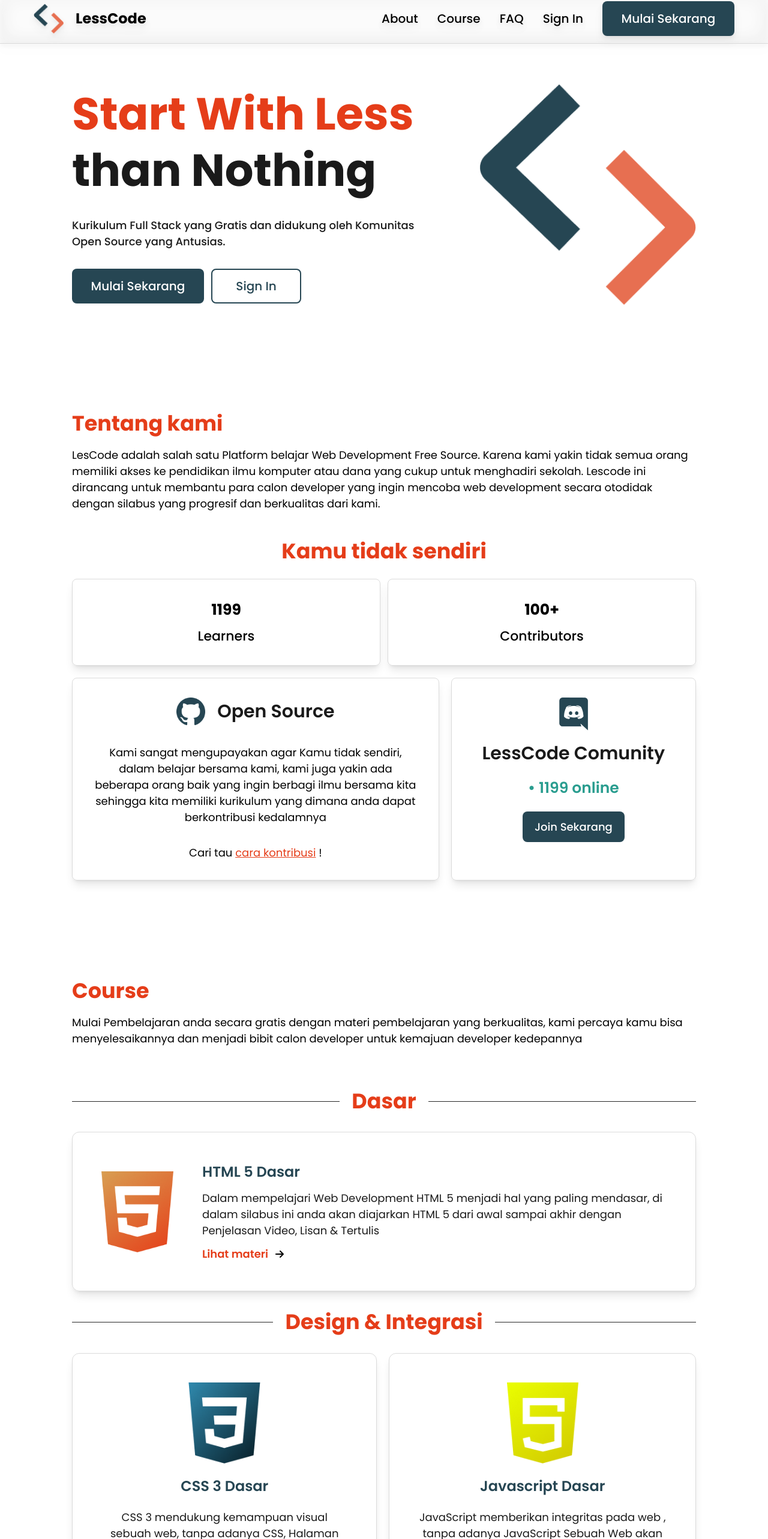
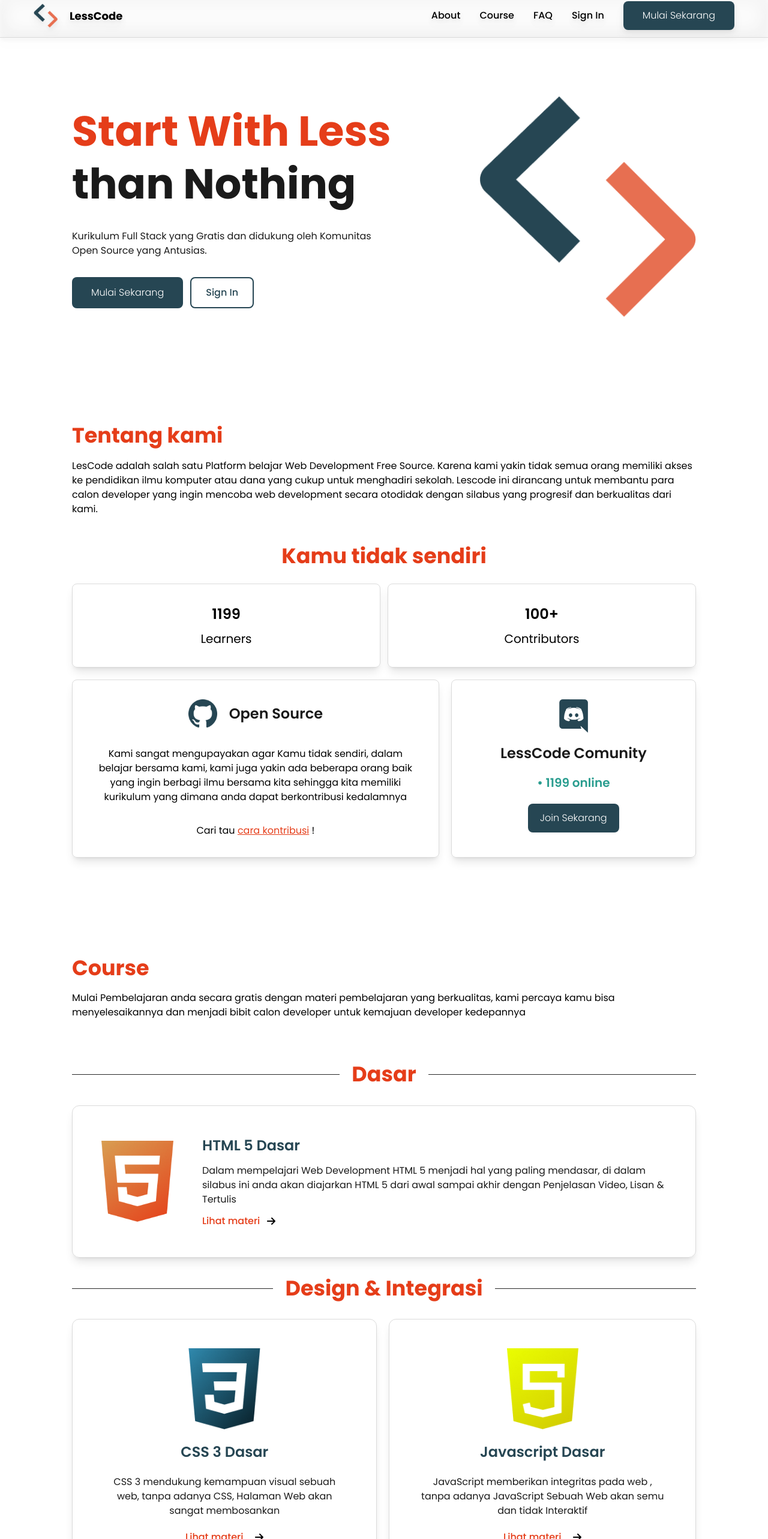
Before and after one commit to adenkesuma/LessCode, a Next.js app: page / in a window 1280 px wide. Shown: the part 10-2576 px from the top of the page at 60% size. Built offline with nearby package versions, Linux system fonts and the light colour scheme; a web font is replaced by a local one.

Commit message:
fix size font text

```diff
--- a/components/landing-page/about/box.js
+++ b/components/landing-page/about/box.js
@@ -8,8 +8,8 @@ import { Join } from "../button";
 export const Box = ({count, description}) => {
     return (
         <div className="p-3 md:py-5 md:px-6 lg:py-6 lg:px-12 xl:p-8 rounded-lg border border-solid border-[#dbdbdb] text-center shadow-lg w-full">
-            <p className="text-[13px] xs:text-[15px] lg:text-[20px] xl:text-[25px] font-semibold xl:font-bold mb-2">{count}</p>
-            <p className="text-[12px] xs:text-[14px] lg:text-[18px] xl:text-[22px] font-medium">{description}</p>
+            <p className="text-[13px] xs:text-[15px] lg:text-[20px] xl:text-[24px] font-semibold mb-2">{count}</p>
+            <p className="text-[12px] xs:text-[14px] lg:text-[18px] xl:text-[20px] font-normal">{description}</p>
         </div>
     )
 }
@@ -20,12 +20,12 @@ export const BoxGithub = () => {
         <div className="p-5 xs:p-6 sm:p-8 rounded-lg border border-solid border-[#dbdbdb] shadow-lg w-full md:w-[60%] flex flex-col gap-8">
             <figure className="flex items-center flex-col md:flex-row gap-5 justify-center">
                 <Image className="w-10 xs:w-12" src={github} alt="github"/>
-                <figcaption className="text-[16px] xs:text-[18px] md:text-[20px] lg:text-[25px] xl:text-[30px] font-semibold text-[#1a1a1a]">Open Source</figcaption>
+                <figcaption className="text-[16px] md:text-[20px] lg:text-[24px] font-semibold text-[#1a1a1a]">Open Source</figcaption>
             </figure>
-            <p className="text-[13px] xs:text-[14px] lg:text-[15px] xl:text-[18px]">
+            <p className="text-[13px] md:text-[14px] lg:text-[16px]">
                 Kami sangat mengupayakan agar Kamu tidak sendiri, dalam belajar bersama kami, kami juga yakin ada beberapa orang baik yang ingin berbagi ilmu bersama kita sehingga kita memiliki kurikulum yang dimana anda dapat berkontribusi kedalamnya
             </p>
-            <p className="text-[13px] xs:text-[14px] lg:text-[15px] xl:text-[18px]">
+            <p className="text-[13px] md:text-[14px] lg:text-[16px]">
                 Cari tau <Link className="text-[#E53D19] underline" href="/">cara kontribusi</Link> !
             </p>
         </div>
@@ -38,8 +38,8 @@ export const BoxDiscord = () => {
         <div className="p-5 xs:p-6 sm:p-8 rounded-lg border border-solid border-[#dbdbdb] shadow-lg w-full md:w-[40%] text-center">
             <figure className="flex flex-col justify-center items-center gap-4 mb-5">
                 <Image className="w-10 xs:w-12" src={discord} alt="discord logo"/>
-                <figcaption className="text-[16px] xs:text-[20px] lg:text-[25px] xl:text-[30px] font-semibold text-[#1a1a1a]">LessCode Comunity</figcaption>
-                <span className="text-[16px] xs:text-[18px] sm:text-[20px] xl:text-[25px] font-medium xl:font-semibold text-[#2A9D8F]">&bull; 1199 online</span>
+                <figcaption className="text-[16px] md:text-[20px] lg:text-[24px] font-semibold text-[#1a1a1a]">LessCode Comunity</figcaption>
+                <span className="text-[16px] md:text-[18px] lg:text-[20px] font-medium lg:font-semibold text-[#2A9D8F]">&bull; 1199 online</span>
             </figure>
             <Join />
         </div>
--- a/components/landing-page/button.js
+++ b/components/landing-page/button.js
@@ -3,7 +3,7 @@ import Link from "next/link";
 export const StartNow = () => {
     return (
         <div className="flex justify-center">
-            <button className="w-full sm:w-[400px] md:w-[180px] xl:w-[220px] bg-[#264653] py-3 px-6 md:py-[10px] md:px-5 xl:py-[14px] rounded-lg text-white text-[16px] md:text-[14px] lg:text-[15px] xl:text-[20px] font-medium">
+            <button className="w-full xs:w-[85%] sm:w-[75%] md:w-full bg-[#264653] py-2 px-6 md:py-3 md:px-8 rounded-lg text-white text-[14px] md:text-[16px] font-light">
                 <Link href="/auth/signUp">Mulai Sekarang</Link>
             </button>
         </div>
@@ -13,7 +13,7 @@ export const StartNow = () => {
 export const SignIn = () => {
     return (
         <div className="flex justify-center">
-            <button className="w-full sm:w-[400px] md:w-[120px] xl:w-[150px] bg-white border-solid border-2 border-[#264653] py-[10px] px-6 md:py-[8px] md:px-6 xl:py-[12px] text-[16px] md:text-[14px] lg:text-[15px] xl:text-[20px] font-medium rounded-lg text-[#264653]">
+            <button className="w-full xs:w-[85%] sm:w-[75%] md:w-full py-2 px-6 md:py-3 pmd:px-8 bg-white border-solid border-2 border-[#264653] md:px-6 xl:py-[12px] text-[14px] md:text-[16px] font-medium rounded-lg text-[#264653]">
                 <Link href="/auth/signIn">Sign In</Link>
             </button>
         </div>
@@ -23,7 +23,7 @@ export const SignIn = () => {
 export const Join = () => {
     return (
         <div className="flex justify-center">
-            <button className="bg-[#264653] py-3 px-5 rounded-lg text-white text-[16px] md:text-[14px] lg:text-[15px] xl:text-[18px] font-medium
+            <button className="bg-[#264653] py-3 px-5 rounded-lg text-white text-[14px] md:text-[16px] font-light
             ">Join Sekarang</button>
         </div>
     )
--- a/components/landing-page/courses/box.js
+++ b/components/landing-page/courses/box.js
@@ -10,9 +10,9 @@ export const Box = ({ title, paragraf, logo}) => {
         <div className="p-5 xs:p-6 sm:p-8 lg:p-12 border border-solid border-[#dbdbdb] rounded-xl shadow-lg flex flex-col items-center gap-5">
             <Image className="w-[90px] sm:w-[100px] md:w-[90px] md:h-[100px] lg:w-[120px] lg:h-[135px]" src={logo} alt="logo"/>
             <h3 className="text-[16px] xs:text-[18px] sm:text-[20px] md:text-[22px] lg:text-[24px] text-[#264653] font-semibold">{title}</h3>
-            <p className="text-center text-[13px] xs:text-[14px] lg:text-[15px] xl:text-[18px] text-[#1a1a1a]">{paragraf}</p>
+            <p className="text-center text-[13px] md:text-[14px] lg:text-[16px] text-[#1a1a1a]">{paragraf}</p>
             <div className="flex justify-center items-center gap-5">
-                <span className="text-[#E53D19] text-[13px] xs:text-[14px] lg:text-[15px] xl:text-[18px] font-semibold">Lihat materi</span>
+                <span className="text-[#E53D19] text-[13px] md:text-[14px] lg:text-[16px] font-medium">Lihat materi</span>
                 <FontAwesomeIcon icon={faArrowRight}/>
             </div>
         </div>
@@ -26,11 +26,11 @@ export const CourseHtml = () => {
             <Image className="w-[90px] sm:w-[100px] md:w-[90px] md:h-[100px] lg:w-[120px] lg:h-[135px]" src={html} alt="html logo"/>
             <div className="flex flex-col gap-5 md:gap-3 md:text-left">
                 <h3 className="font-semibold text-[16px] xs:text-[18px] sm:text-[20px] md:text-[22px] lg:text-[24px] text-[#264653]">HTML 5 Dasar</h3>
-                <p className="text-[13px] xs:text-[14px] lg:text-[15px] xl:text-[18px] text-[#1a1a1a]">
+                <p className="text-[13px] md:text-[14px] lg:text-[16px] text-[#1a1a1a]">
                     Dalam mempelajari Web Development HTML 5 menjadi hal yang paling mendasar, di dalam silabus ini anda akan diajarkan HTML 5 dari awal sampai akhir dengan Penjelasan Video, Lisan & Tertulis
                 </p>
                 <div className="flex justify-center items-center gap-3 md:justify-start">
-                    <span className="text-[#E53D19] text-[13px] xs:text-[14px] lg:text-[15px] xl:text-[18px] font-semibold">Lihat materi</span>
+                    <span className="text-[#E53D19] text-[13px] md:text-[14px] lg:text-[16px] font-medium">Lihat materi</span>
                     <FontAwesomeIcon icon={faArrowRight}/>
                 </div>
             </div>
--- a/components/landing-page/header/header.js
+++ b/components/landing-page/header/header.js
@@ -5,15 +5,15 @@ import styled from "@/styles/Home.module.css";
 
 const Header = () => {
   return (
-    <header className="flex justify-between items-center my-0 mx-auto xl:w-[1200px] md:justify-between flex-col gap-16 pt-28 px-[20px] xs:px-[30px] sm:pt-32 sm:px-[50px] md:px-[55px] lg:px-[80px] xl:pt-[150px] md:pb-12 md:flex-row md:gap-10 lg:gap-16 md:pt-32">
+    <header className="flex justify-between items-center my-0 mx-auto xl:w-[1200px] md:justify-between flex-col gap-16 pt-28 px-[20px] xs:px-[30px] sm:pt-32 sm:px-[50px] md:px-[55px] lg:px-[80px] xl:pt-[170px] md:pb-12 md:flex-row md:gap-10 lg:gap-16 md:pt-32">
 
       {/* title and cta hero header */}
       <div className="flex flex-col gap-5 xl:gap-8 order-3 md:order-1 md:text-left">
-        <h1 className="text-[28px] xs:text-[45px] sm:text-[48px] md:text-[45px] lg:text-[55px] xl:text-[75px] text-center md:text-left font-bold text-[#E53D19] leading-tight">
+        <h1 className="text-[28px] xs:text-[45px] sm:text-[48px] md:text-[45px] lg:text-[55px] xl:text-[70px] text-center md:text-left font-bold text-[#E53D19] leading-tight">
           Start With Less <br />
           <span className="text-[#1a1a1a] font-bold">than Nothing</span>
         </h1>
-        <p className="text-[13px] xs:text-[14px] lg:text-[15px] xl:text-[18px] font-medium text-center md:text-left text-[#1a1a1a]">
+        <p className="text-[13px] md:text-[14px] lg:text-[16px] font-normal text-center md:text-left text-[#1a1a1a]">
           Kurikulum Full Stack yang Gratis dan didukung oleh Komunitas <br className="hidden xl:block"/>Open Source yang Antusias.
         </p>
         <div className="flex flex-col md:flex-row gap-3 w-full">
--- a/components/landing-page/header/navbar.js
+++ b/components/landing-page/header/navbar.js
@@ -16,24 +16,24 @@ const Navbar = () => {
 
             {/* logo navbar */}
             <figure className="flex justify-center items-center gap-3 xl:gap-5">
-                <Image className="w-8 md:w-9 lg:w-12 xl:w-[50px]" src={logo} alt="logo" w={200} h={200}/>
-                <figcaption className="text-[16px] lg:text-[18px] xl:text-[24px] font-medium md:font-semibold xl:font-bold">LessCode</figcaption>
+                <Image className="w-8 md:w-9 lg:w-[40px]" src={logo} alt="logo" w={200} h={200}/>
+                <figcaption className="text-[14px] lg:text-[18px] font-medium md:font-semibold xl:font-bold">LessCode</figcaption>
             </figure>
 
             {/* link navbar */}
             <div className="hidden md:flex justify-center items-center md:gap-6 lg:gap-8">
                 <ul className="flex justify-center text-center md:gap-6 lg:gap-8 list-none">
                     <li>
-                        <a className="md:text-[14px] lg:text-[16px] xl:text-[20px] font-medium" href="#about">About</a>
+                        <a className="text-[14px] md:text-[16px] xl:text-[16px] font-medium" href="#about">About</a>
                     </li>
                     <li>
-                        <a className="md:text-[14px] lg:text-[16px] xl:text-[20px] font-medium" href="#course">Course</a>
+                        <a className="text-[14px] md:text-[16px] xl:text-[16px] font-medium" href="#course">Course</a>
                     </li>
                     <li>
-                        <a className="md:text-[14px] lg:text-[16px] xl:text-[20px] font-medium" href="#faq">FAQ</a>
+                        <a className="text-[14px] md:text-[16px] xl:text-[16px] font-medium" href="#faq">FAQ</a>
                     </li>
                     <li>
-                        <Link className="md:text-[14px] lg:text-[16px] xl:text-[20px] font-medium" href="/signin">Sign In</Link>
+                        <Link className="text-[14px] md:text-[16px] xl:text-[16px] font-medium" href="/signin">Sign In</Link>
                     </li>
                 </ul>
                 <StartNow />
--- a/components/landing-page/subHeader.js
+++ b/components/landing-page/subHeader.js
@@ -2,7 +2,7 @@ const SubHeader = ({title, paragraf}) => {
     return (
         <section className="py-6 sm:py-8 xl:py-10 flex flex-col gap-3">
             <h2 className="text-[18px] xs:text-[25px] sm:text-[28px] lg:text-[30px] xl:text-[35px] font-bold text-[#E53D19] md:text-left">{title}</h2>
-            <p className="text-[13px] xs:text-[14px] lg:text-[15px] xl:text-[18px] md:text-left">{paragraf}</p>
+            <p className="text-[13px] md:text-[14px] lg:text-[16px] md:text-left font-normal">{paragraf}</p>
         </section>
     )
 }
--- a/components/landing-page/testimonials/card.js
+++ b/components/landing-page/testimonials/card.js
@@ -11,7 +11,7 @@ const Card = ({title, paragraf, profile, subTitle}) => {
                     <span className="text-[12px] md:text-[13px] text-[#E53D19]">{subTitle}</span>
                 </div>
             </div>
-            <p className="text-center md:text-left text-[13px] xs:text-[14px] lg:text-[15px] xl:text-[18px] text-[#1a1a1a]">{paragraf}</p>
+            <p className="text-center md:text-left text-[13px] md:text-[14px] lg:text-[16px] text-[#1a1a1a]">{paragraf}</p>
         </div>
     )
 }
--- a/pages/auth/newPassword.js
+++ b/pages/auth/newPassword.js
@@ -18,7 +18,7 @@ const NewPassword = () => {
                     />
                     <label htmlFor="confirm-password" className="font-semibold text-[16px] mb-2">Konfirmasi Password</label>
                     <input
-                        className="border-[#dbdbdb] border-solid border rounded-md block py-2 px-5 w-72 md:w-80"
+                        className="border-[#dbdbdb] border-solid border rounded-md block py-2 px-5 w-72 md:w-80 mb-6"
                         type="password"
                         id="confirm-password"
                         name="confirm-password"
```
Also changed, not shown: components/landing-page/faq/dropdown.js (+4 -4 lines), components/landing-page/footer/footer.js (+13 -8 lines), components/landing-page/footer/link-footer.js (+10 -10 lines).
